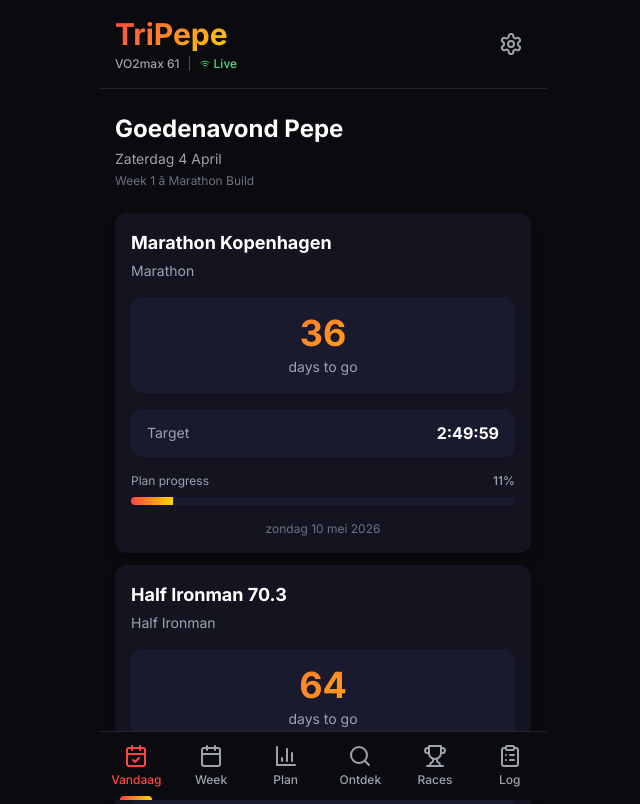
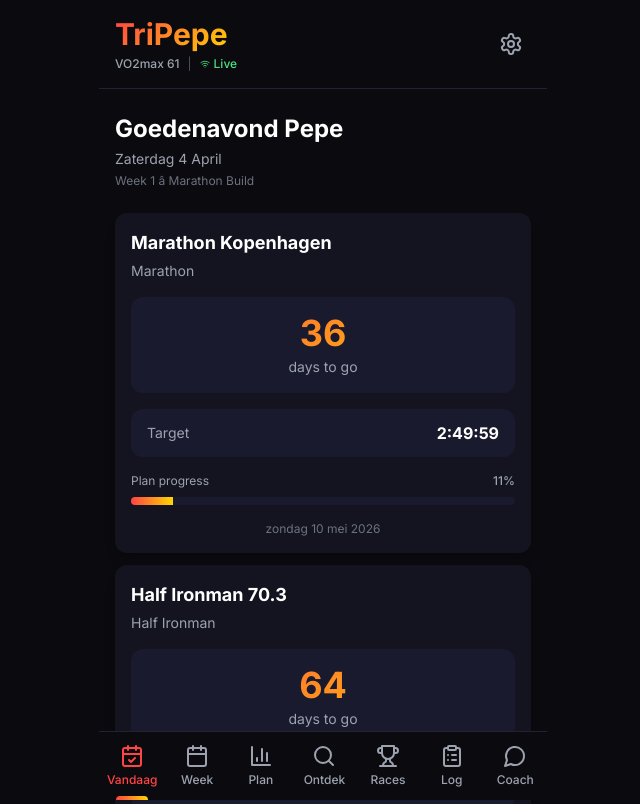
Before and after one commit to Pepevdk96/tripepe, a Next.js app: page / in a window 1280 px wide. Shown: the top 804 px of the page, without its empty margins (317-957 px from the left). Built offline with nearby package versions, Linux system fonts and the light colour scheme; no server answers; the database is empty.

Commit message:
Add AI Coach tab to bottom navigation

```diff
--- a/app/page.tsx
+++ b/app/page.tsx
@@ -9,6 +9,7 @@ import PlanView from '@/components/PlanView'
 import RacesView from '@/components/RacesView'
 import LogView from '@/components/LogView'
 import RaceFinder from '@/components/RaceFinder'
+import CoachChat from '@/components/coach-chat'
 import { useTriPepeData } from '@/lib/useTriPepeData'
 import { RefreshCw } from 'lucide-react'
 
@@ -30,6 +31,8 @@ export default function Home() {
         return <RaceFinder />
       case 'log':
         return <LogView completedWorkouts={completedWorkouts} garminSync={garminSync} onSync={refetch} />
+      case 'coach':
+        return <CoachChat />
       default:
         return <TodayView trainingPlan={trainingPlan} races={races} completedWorkouts={completedWorkouts} />
     }
--- a/components/TabNav.tsx
+++ b/components/TabNav.tsx
@@ -1,6 +1,6 @@
 'use client'
 
-import { Calendar, CalendarCheck, BarChart3, Trophy, ClipboardList, Search } from 'lucide-react'
+import { Calendar, CalendarCheck, BarChart3, Trophy, ClipboardList, Search, MessageCircle } from 'lucide-react'
 
 interface TabNavProps {
   activeTab: string
@@ -15,6 +15,7 @@ export default function TabNav({ activeTab, onTabChange }: TabNavProps) {
     { id: 'discover', label: 'Ontdek', icon: Search },
     { id: 'races', label: 'Races', icon: Trophy },
     { id: 'log', label: 'Log', icon: ClipboardList },
+    { id: 'coach', label: 'Coach', icon: MessageCircle },
   ]
 
   return (
```
